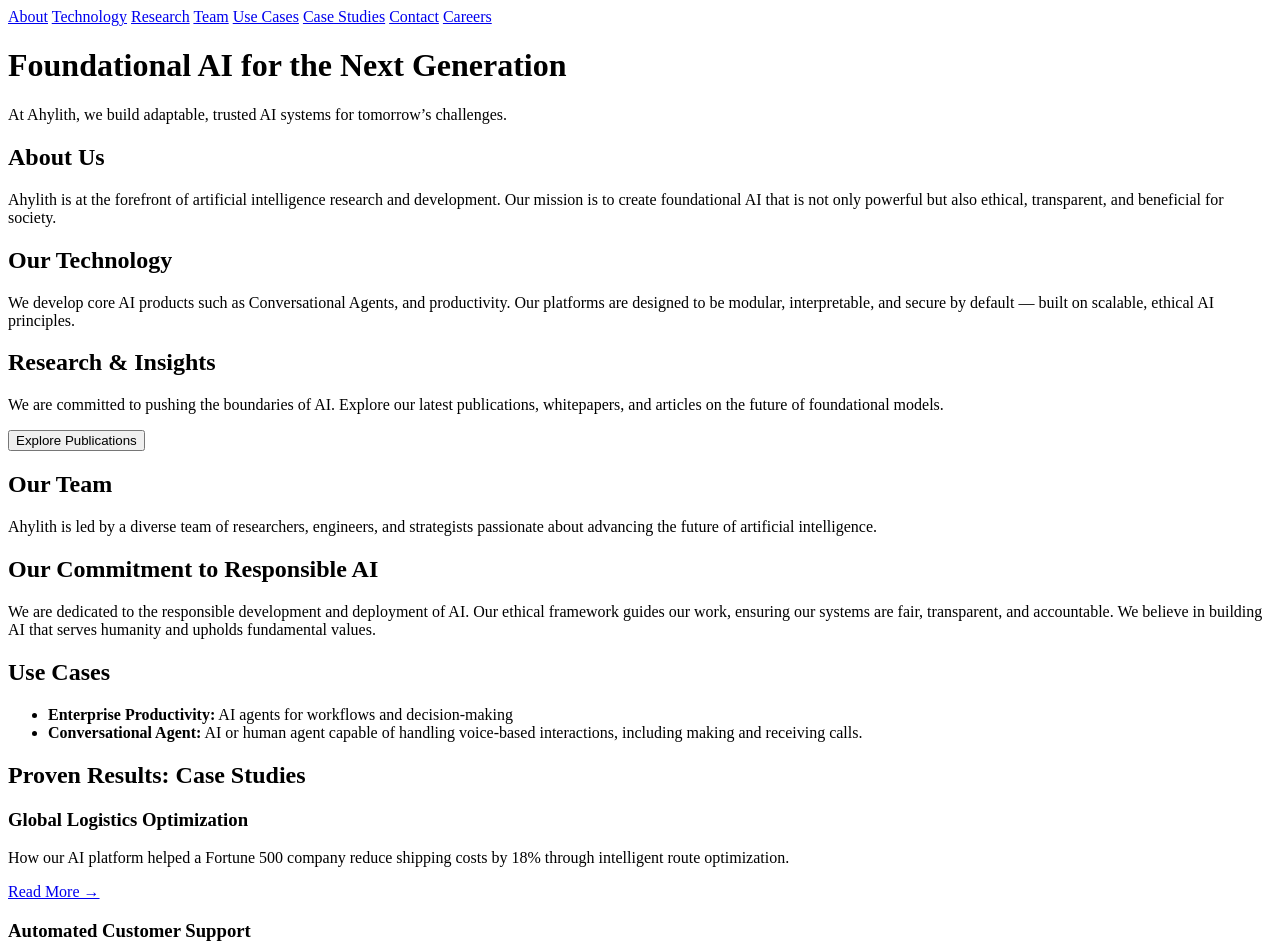
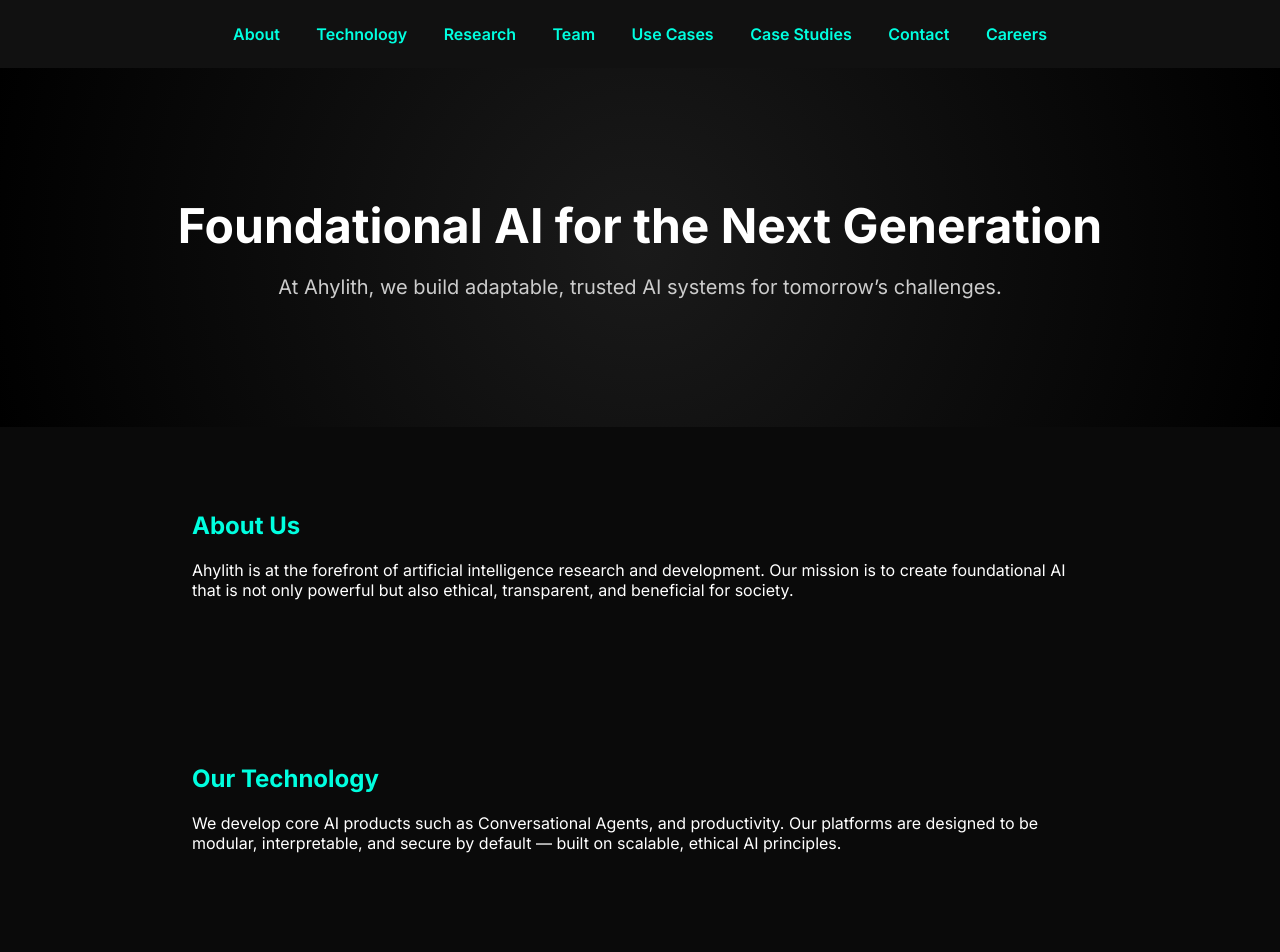
Before and after one commit to garvithasija/ahylith-website, a plain HTML site: page index.html in a window 1280 px wide. Shown: the top 952 px of the page. Drawn offline with Linux system fonts and the light colour scheme.

Commit message:
Fix Stlying issue

```diff
--- a/index.html
+++ b/index.html
@@ -5,7 +5,8 @@
   <meta name="viewport" content="width=device-width, initial-scale=1.0" />
   <title>Ahylith – Foundational AI for the Next Generation</title>
   <link href="https://fonts.googleapis.com/css2?family=Inter:wght@400;600;700&display=swap" rel="stylesheet">
-  <link rel="stylesheet" href="style.css">
+  <!-- Making the path explicitly relative and updating the version to force a reload -->
+  <link rel="stylesheet" href="./style.css?v=1.1">
 </head>
 <body>
   <header>
--- a/style.css
+++ b/style.css
@@ -0,0 +1,105 @@
+html {
+  scroll-behavior: smooth;
+}
+body {
+  margin: 0;
+  font-family: 'Inter', sans-serif;
+  background-color: #0a0a0a;
+  color: #ffffff;
+}
+header, footer {
+  background-color: #111;
+  padding: 1.5rem;
+  text-align: center;
+}
+nav a {
+  color: #00ffe0;
+  margin: 0 1rem;
+  text-decoration: none;
+  font-weight: 600;
+  transition: color 0.3s ease;
+}
+.btn, .read-more {
+  transition: transform 0.2s ease;
+}
+nav a:hover {
+  color: #ffffff;
+}
+.hero {
+  padding: 6rem 2rem;
+  text-align: center;
+  background: radial-gradient(circle, #1a1a1a, #000);
+}
+.hero h1 {
+  font-size: 3rem;
+  margin-bottom: 1rem;
+}
+.hero p {
+  font-size: 1.25rem;
+  margin-bottom: 2rem;
+  color: #ccc;
+}
+.btn {
+  padding: 0.75rem 1.5rem;
+  margin: 0.5rem;
+  border: none;
+  background-color: #00ffe0;
+  color: #000;
+  font-weight: bold;
+  cursor: pointer;
+  border-radius: 0.5rem;
+}
+.btn:hover, .read-more:hover {
+  transform: scale(1.05);
+}
+section {
+  padding: 4rem 2rem;
+  max-width: 960px;
+  margin: auto;
+}
+h2 {
+  color: #00ffe0;
+}
+.footer-links a {
+  color: #888;
+  margin: 0 0.5rem;
+  text-decoration: none;
+}
+.case-study-grid {
+  display: grid;
+  grid-template-columns: repeat(auto-fit, minmax(300px, 1fr));
+  gap: 2rem;
+  margin-top: 2rem;
+}
+
+.case-study-card {
+  background-color: #1a1a1a;
+  border: 1px solid #333;
+  border-radius: 0.5rem;
+  padding: 1.5rem;
+  transition: transform 0.3s ease, box-shadow 0.3s ease;
+}
+
+.case-study-card:hover {
+  transform: translateY(-5px);
+  box-shadow: 0 8px 20px rgba(0, 255, 224, 0.1);
+}
+
+.case-study-card h3 {
+  margin-top: 0;
+  color: #00ffe0;
+}
+
+.read-more {
+  color: #00ffe0;
+  text-decoration: none;
+  font-weight: 600;
+  display: inline-block;
+  margin-top: 1rem;
+}
+*,
+*::before,
+*::after {
+  box-sizing: border-box;
+  font-family: 'Inter', sans-serif;
+}
```
